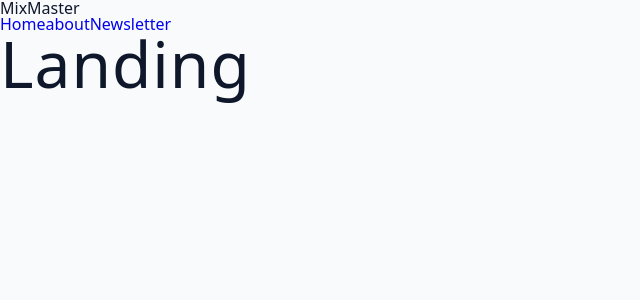
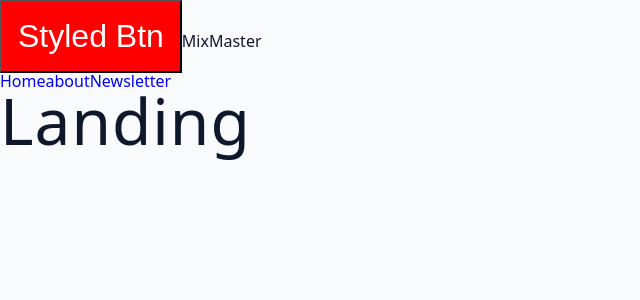
Before and after one commit to rupamsutar/mix-master, a React (Vite) app: page / in a window 1280 px wide. Shown: the top 300 px of the page, without its empty margins (0-640 px from the left). Built offline with nearby package versions, Linux system fonts and the light colour scheme.

Commit message:
Styled Components

```diff
--- a/src/components/Navbar.jsx
+++ b/src/components/Navbar.jsx
@@ -1,10 +1,19 @@
 import React from 'react'
-import { NavLink } from 'react-router-dom'
+import { NavLink } from 'react-router-dom';
+import styled from 'styled-components';
+
+const StyledBtn = styled.button`
+    background: red;
+    color: white;
+    font-size: 2rem;
+    padding: 1rem;
+`
 
 const Navbar = () => {
   return (
     <nav>
         <div className="nav-center">
+            <StyledBtn>Styled Btn</StyledBtn>
             <span className="logo">MixMaster</span>
             <div className="nav-links">
                 <NavLink to='/' className='nav-link'>Home</NavLink>
```
